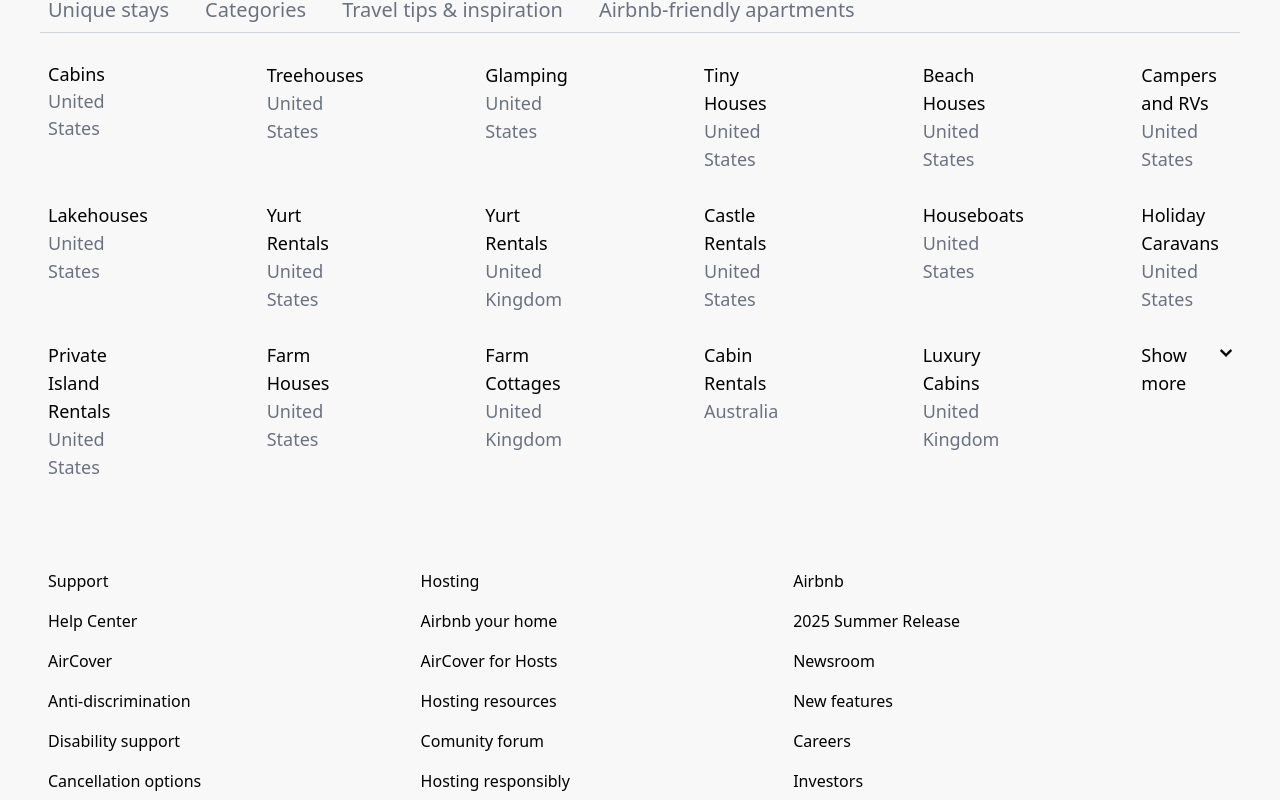
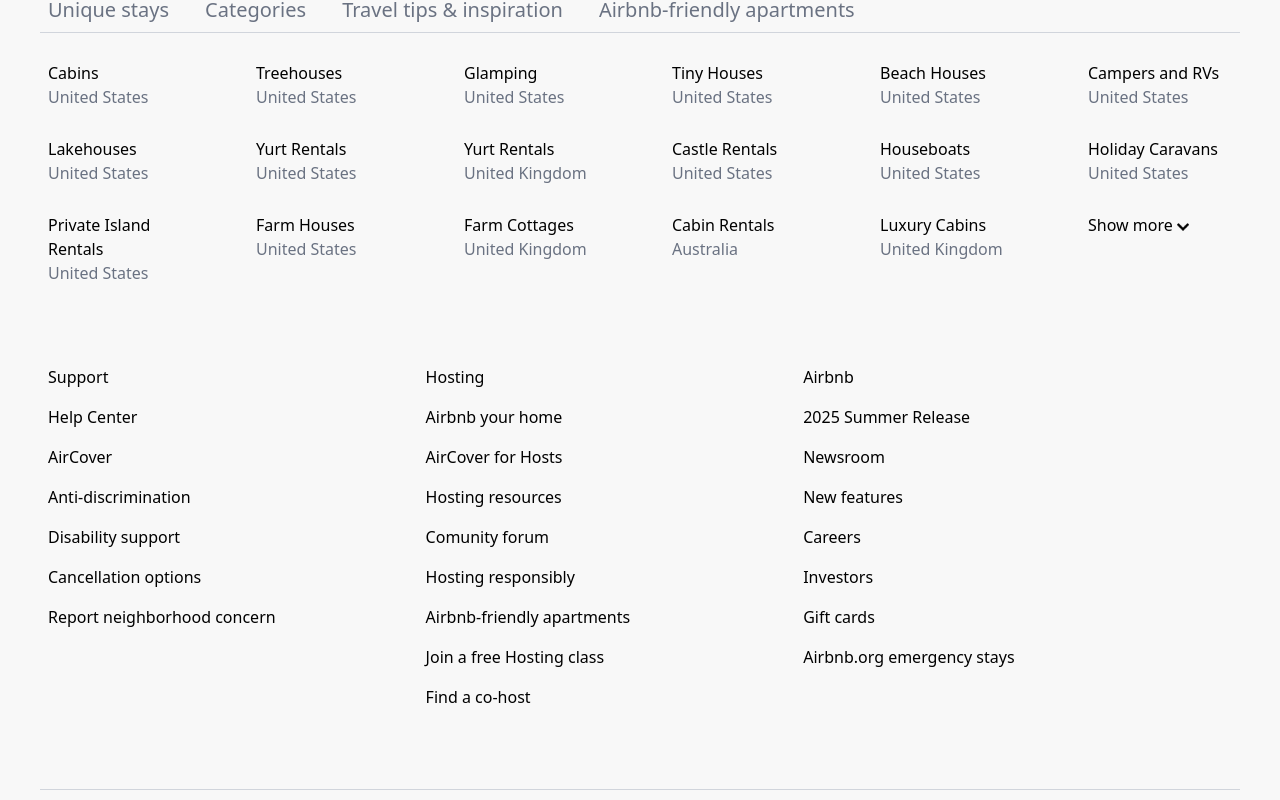
Before and after one commit to jonsnow966/air-bnb-app-3, a React (Vite) app: page / in a window 1280 px wide. Shown: the part 1294-2094 px from the top of the page. Built offline with nearby package versions, Linux system fonts and the light colour scheme.

Commit message:
9th Commit - Footer Updated - 3/6/2025

```diff
--- a/src/Components/Footer/FooterMiddle/FooterMiddle.tsx
+++ b/src/Components/Footer/FooterMiddle/FooterMiddle.tsx
@@ -1,7 +1,10 @@
 function FooterMiddle() {
   return (
-    <div className="w-full h-fit relative text-[12px] md:text-[16px] top-0 pl-2 pt-20 pb-20 flex gap-x-[15px]">
-      <div className="flex flex-col gap-4 w-[30%] text-black">
+    <div className="w-full h-fit relative text-nowrap text-[18px] sm:text-[16px]
+    top-0 pl-2 pt-10 pb-10 sm:pt-15 sm:pb-20
+    flex flex-col sm:flex-row gap-[20px] ">
+
+      <div className="flex flex-col gap-4 w-full pt-3 sm:w-[30%] text-black border-gray-300 border-t-[1px] sm:border-none">
         <p className="font-medium hover:cursor-text">Support</p>
 
         <p className="hover:underline hover:underline-offset-1 cursor-pointer">Help Center</p>
@@ -14,10 +17,10 @@
 
         <p className="hover:underline hover:underline-offset-1 cursor-pointer">Cancellation options</p>
 
-        <p className="hover:underline hover:underline-offset-1 cursor-pointer">Report neighborhood concern</p>
+        <p className="hover:underline hover:underline-offset-1 cursor-pointer text-wrap">Report neighborhood concern</p>
       </div>
 
-      <div className="flex flex-col gap-4 w-[30%] text-black">
+      <div className="flex flex-col gap-4 w-full pt-3 sm:w-[30%] text-black border-gray-300 border-t-[1px] sm:border-none">
         <p className="font-medium hover:cursor-text">Hosting</p>
 
         <p className="hover:underline hover:underline-offset-1 cursor-pointer">Airbnb your home</p>
@@ -37,11 +40,11 @@
         <p className="hover:underline hover:underline-lloffset-1 cursor-pointer">Find a co-host</p>
       </div>
 
-      <div className="flex flex-col gap-4 w-[30%] text-black">
+      <div className="flex flex-col gap-4 w-full pt-3 sm:w-[30%] text-black border-gray-300 border-t-[1px] sm:border-none">
 
         <p className="font-medium hover:cursor-text">Airbnb</p>
 
-        <p className="hover:underline hover:underline-offset-1 cursor-pointer">2025 Summer Release</p>
+        <p className="hover:underline hover:underline-offset-1 cursor-pointer text-wrap">2025 Summer Release</p>
 
         <p className="hover:underline hover:underline-offset-1 cursor-pointer">Newsroom</p>
 
@@ -53,7 +56,7 @@
 
         <p className="hover:underline hover:underline-lloffset-1 cursor-pointer">Gift cards</p>
 
-        <p className="hover:underline hover:underline-lloffset-1 cursor-pointer">Airbnb.org emergency stays</p>
+        <p className="hover:underline hover:underline-lloffset-1 cursor-pointer text-wrap">Airbnb.org emergency stays</p>
       </div>
     </div>
   )
--- a/src/Components/Footer/FooterStart/FooterStart.tsx
+++ b/src/Components/Footer/FooterStart/FooterStart.tsx
@@ -22,7 +22,10 @@
       </div>
 
       <div  className="flex gap-1 md:gap-3">
-        <div className="grid grid-cols-3 xs:grid-cols-4 md:grid-cols-6 text-[14px] md:text-lg gap-x-11 gap-y-8 lg:gap-x-32 lg:gap-y-7 m-2 pt-5 cursor-pointer">
+        <div className="grid grid-cols-3 xs:grid-cols-4 md:grid-cols-6 text-nowrap
+        text-[12px] xs:text-[14px] sm:text-[14px] md:text-[16px] xl:text-[18px]
+        gap-y-7 gap-x-13 md:gap-x-14 lg:gap-x-16 xl:gap-x-20
+        m-2 pt-5 cursor-pointer">
 
           <div className="leading-[1.5]">
             <p className="text-black font-medium">Cabins</p>
@@ -45,7 +48,7 @@
             <p className="text-gray-500 hover:text-black">United States</p>
           </div>
           <div className="leading-.5">
-            <p className="text-black font-medium">Campers and RVs</p>
+            <p className="text-black font-medium text-wrap">Campers and RVs</p>
             <p className="text-gray-500 hover:text-black">United States</p>
           </div>
 
@@ -70,12 +73,12 @@
             <p className="text-gray-500 hover:text-black">United States</p>
           </div>
           <div className="leading-.5">
-            <p className="text-black font-medium">Holiday Caravans</p>
+            <p className="text-black font-medium text-wrap">Holiday Caravans</p>
             <p className="text-gray-500 hover:text-black">United States</p>
           </div>
 
           <div className="leading-.5">
-            <p className="text-black font-medium">Private Island Rentals</p>
+            <p className="text-black font-medium text-wrap">Private Island Rentals</p>
             <p className="text-gray-500 hover:text-black">United States</p>
           </div>
           <div className="leading-.5">
@@ -94,9 +97,9 @@
             <p className="text-black font-medium">Luxury Cabins</p>
             <p className="text-gray-500 hover:text-black">United Kingdom</p>
           </div>
-          <div className="leading-.5 flex gap-1">
+          <div className="leading-.5 flex items-center h-fit gap-1">
             <p className="text-black font-medium hover:underline hover:underline-offset-1">Show more</p>
-            <img rel="icon" src="assets/arrow-down-icon.png" className="w-3 h-3 mt-1.5"></img>
+            <img rel="icon" src="assets/arrow-down-icon.png" className="w-2 h-2 md:w-3 md:h-3 mt-[3px]"></img>
           </div>
         </div>
       </div>
```
